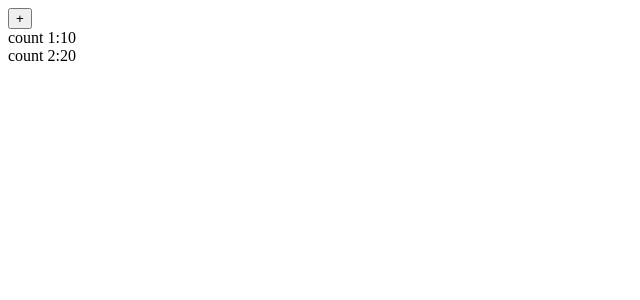
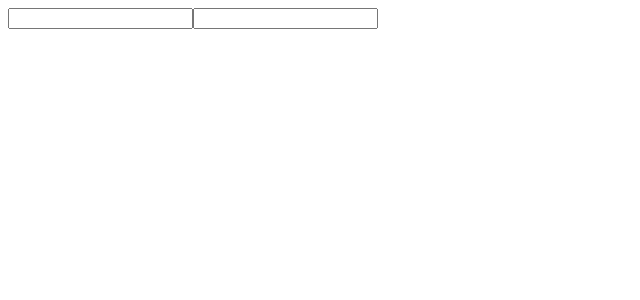
Before and after one commit to frankmaruf/react-hooks, a React (Create React App) app: page / in a window 1280 px wide. Shown: the top 300 px of the page, without its empty margins (0-640 px from the left). Built offline with nearby package versions, Linux system fonts and the light colour scheme.

Commit message:
useForm modified the useState

```diff
--- a/src/components/UseState.js
+++ b/src/components/UseState.js
@@ -1,25 +1,20 @@
 import React, { useState } from 'react'
+import useForm from './forState/useForm';
 
 const UseState = () => {
-    {/* Complex one
-    const [{count,count2}, setCount] = useState({count:10,count2:20});
-    */}
-
-    //Simple
-    const [count,setCount] = useState(10);
-    const [count2,setCount2] = useState(20);
+    const [values, handleChange] = useForm({email:"",password:""});
   return (
     <>
-      {/* <button onClick={()=>setCount(currentState => ({
-        count: currentState.count + 1,
-        count2: currentState.count2 +2
-        }))}>+</button> */}
-        <button onClick={()=>{
-            setCount(c => (c+1))
-            setCount2(c => (c+2))
-            }}>+</button>
-      <div>count 1:{count}</div>
-      <div>count 2:{count2}</div>
+    <form onSubmit={(e)=>e.preventDefault()}>
+        <input
+        name = "email"
+         value={values.email}
+          onChange={handleChange}/>
+        <input type="password"
+        name="password"
+        value={values.password}
+        onChange={handleChange}/>
+    </form>
     </>
   );
 }
--- /dev/null
+++ b/src/components/forState/useForm.js
@@ -0,0 +1,15 @@
+import React, { useState } from 'react'
+
+const useForm = (initialValues) => {
+    const [values, setValues] = useState(initialValues);
+    return [values, e => {
+        setValues(
+            {
+               ...values,
+               [e.target.name] : e.target.value
+            }
+        )
+    }]
+}
+
+export default useForm
```
